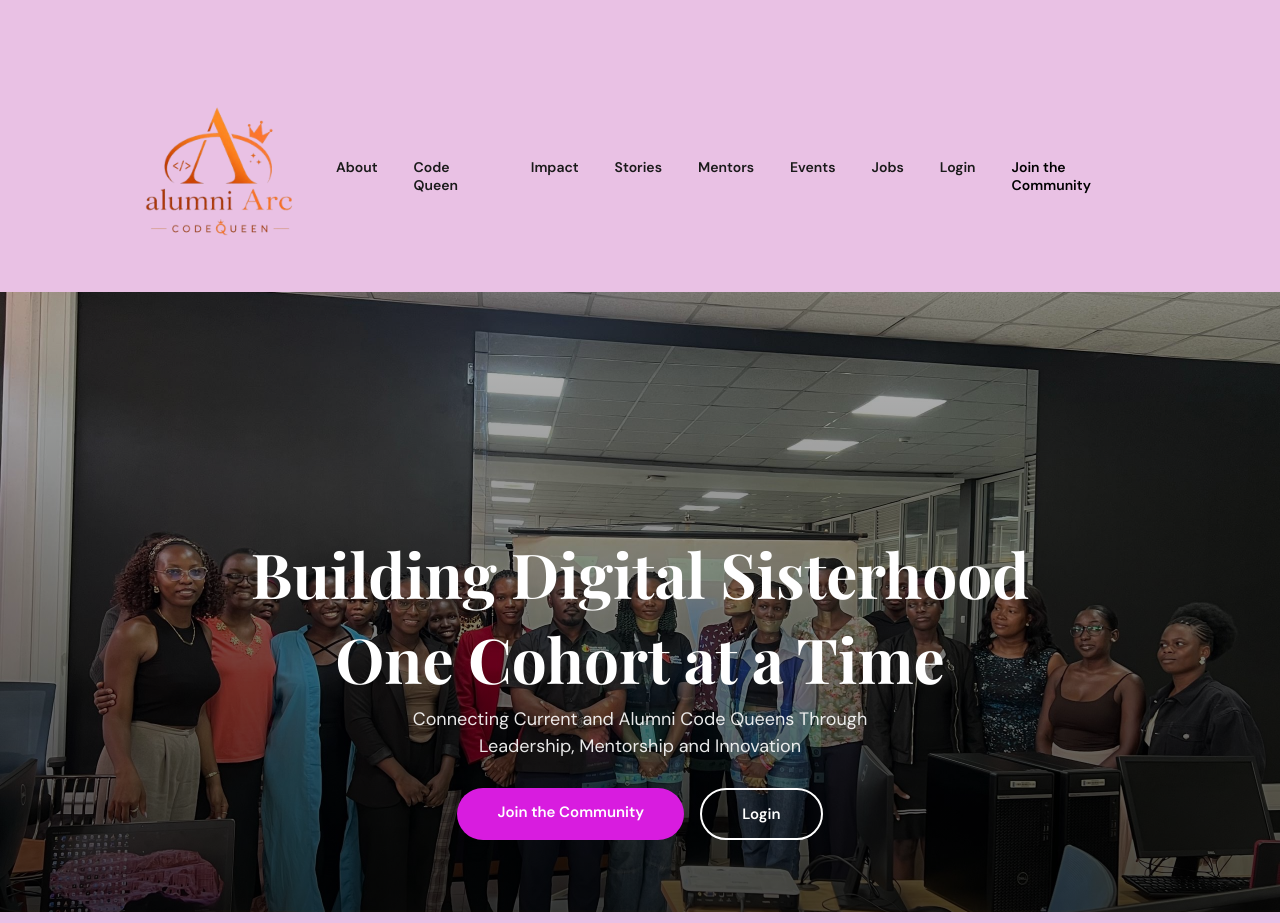
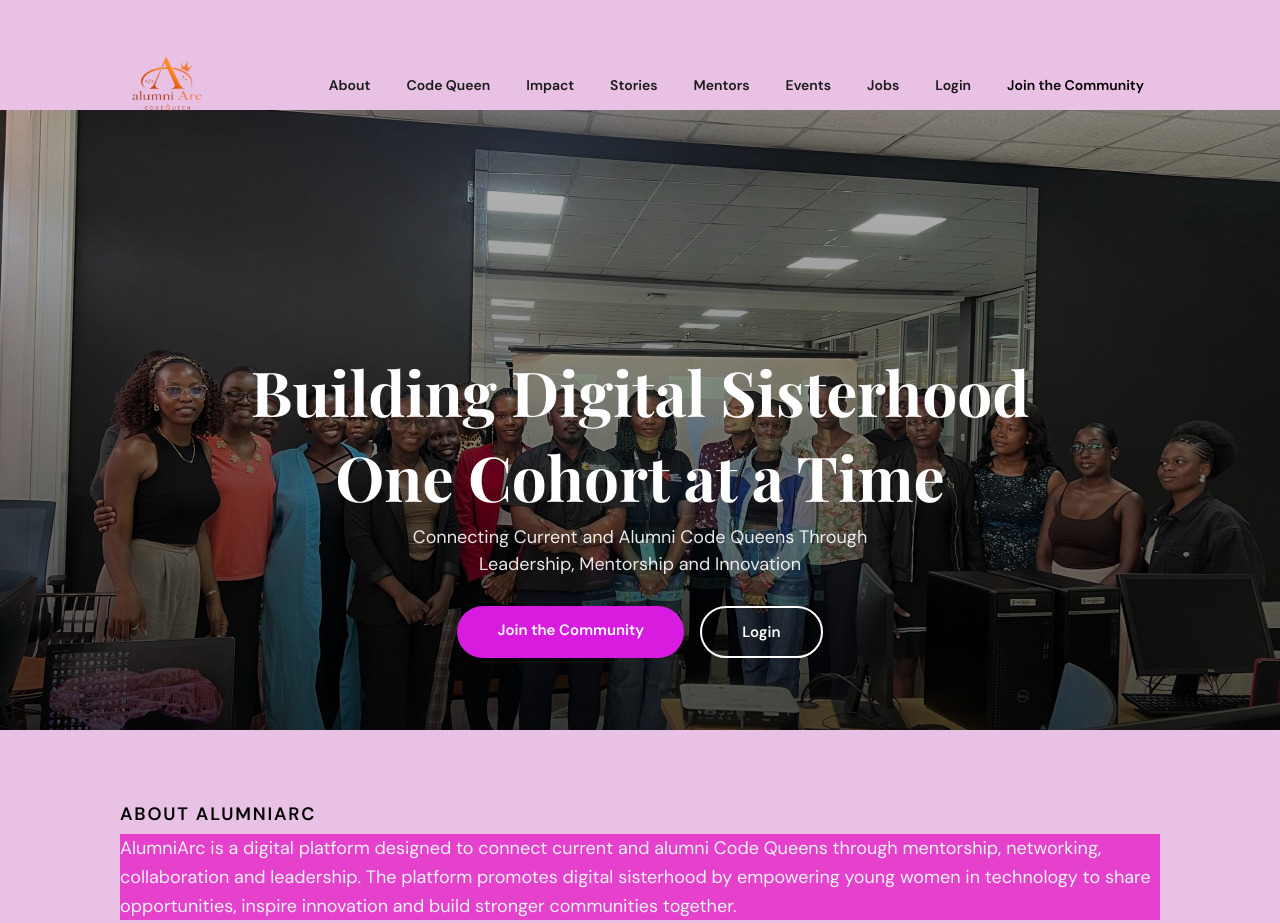
Before and after one commit to Mercylina01/codequeenhackathon, a plain HTML site: page frontend/index.html in a window 1280 px wide. Shown: the top 923 px of the page. Drawn offline with nearby package versions, Linux system fonts and the light colour scheme.

Commit message:
Adjusted size of Navbar logo

```diff
--- a/frontend/index.html
+++ b/frontend/index.html
@@ -10,7 +10,7 @@
     <div class="page">
       <!-- NAVBAR -->
       <nav class="navbar" style="position: relative">
-        <img src="logo.png" alt="AlumniArc Logo" class="nav-logo" style="height: 200px; width: 200px; align-self: safe;" />
+        <img src="logo.png" alt="AlumniArc Logo" class="nav-logo" style="height: 85px; width: 95px; align-self: safe;" />
         <button class="menu-btn" onclick="toggleMenu()">☰</button>
         <div class="nav-menu hidden" id="nav-menu">
           <a href="#about">About</a>
--- a/frontend/landing.css
+++ b/frontend/landing.css
@@ -37,14 +37,15 @@ body {
   display: flex;
   justify-content: space-between;
   align-items: center;
-  padding: 10px 20px;
+  padding: 10px 10px;
   /* border-bottom: 1px solid var(--border); */
   background: #e9c1e4;
   position: fixed;
+  height: 50px;
   top: 0;
   left: 0;
   right: 0;
-  z-index: 100;
+  z-index: 200;
 }
 
 .nav-logo { height: 50px; width: auto; }
```
